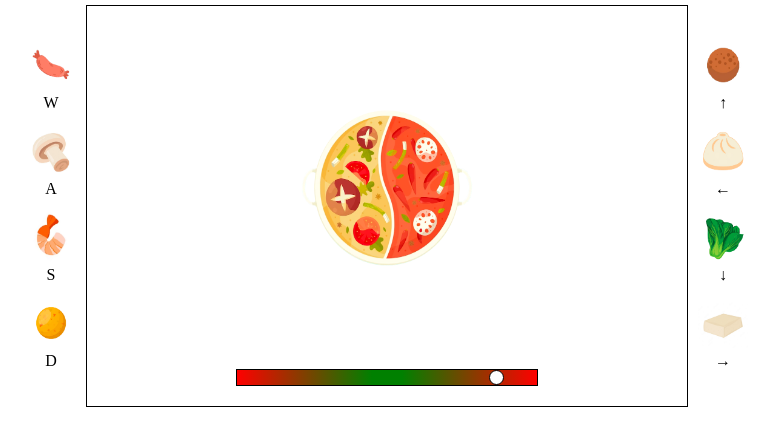
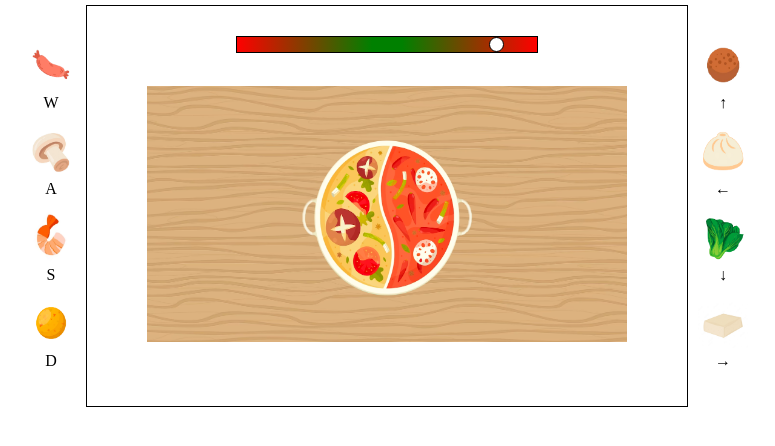
Before and after one commit to elliotkuok/hot-pot-hottie, a website built with webpack: page index.html in a window 1280 px wide. Shown: the part 140-586 px from the top of the page, without its empty margins (253-1028 px from the left). Built offline with nearby package versions, Linux system fonts and the light colour scheme.

Commit message:
Moving meter position to above hotpot

```diff
--- a/index.html
+++ b/index.html
@@ -38,12 +38,13 @@
       </div>
       <div id="game-canvas">
         <div id="speech-bubble"></div>
-        <img id="hotpot" src="/assets/hotpot.png" alt="">
-        <canvas id="tabletop" class="show" width="600" height="400"></canvas>
         <div id="meter">
           <div class="progress"></div>
           <div class="circle"></div>
         </div>
+        <img id="table" src="/assets/table.avif" alt="">
+        <img id="hotpot" src="/assets/hotpot.png" alt="">
+        <canvas id="tabletop" class="show" width="600" height="400"></canvas>
       </div>
       <div id="side-legend">
         <div id="meatball" class="food-legend">
--- a/src/styles/game.css
+++ b/src/styles/game.css
@@ -40,6 +40,13 @@ h1 {
     align-items: center;
 }
 
+img#table {
+    width: 80%;
+    height: 64%;
+    position: absolute;
+    top: 80px;
+}
+
 #side-legend {
     margin: 35px 10px;
 }
--- a/src/styles/hotpot.css
+++ b/src/styles/hotpot.css
@@ -3,6 +3,5 @@ img#hotpot {
     width: 200px;
     height: 200px;
     position: absolute;
-    top: 80px;
-
+    top: 110px;
 }
--- a/src/styles/meter.css
+++ b/src/styles/meter.css
@@ -3,7 +3,7 @@
     height: 15px;
     border: 1px solid black;
     position: absolute;
-    bottom: 20px; /* Adjust the distance from the bottom */
+    top: 30px; /* Adjust the distance from the bottom */
     /* transform: translateX(50%); change if #game-canvas align-items: is changed*/
     overflow: hidden;
 }
```
Also changed, not shown: dist/main.css.
